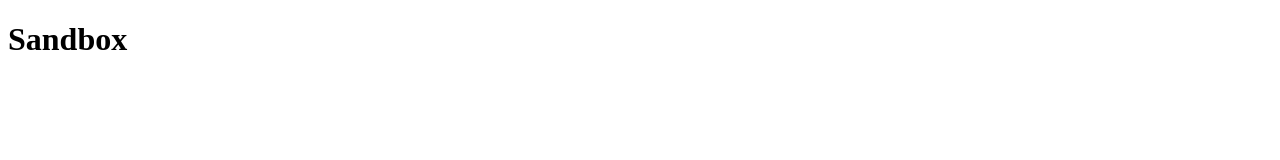
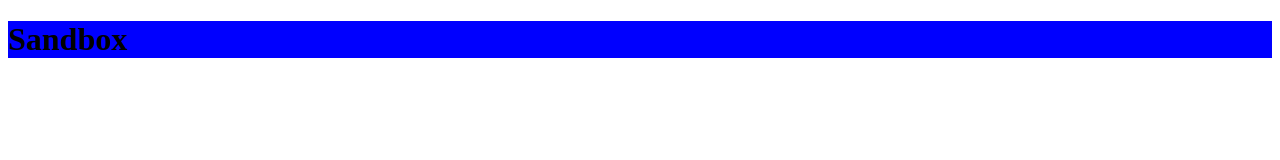
Before and after one commit to ejjahra/layout-land, a plain HTML site: page sandbox/index.html in a window 1280 px wide. Drawn offline with Linux system fonts and the light colour scheme.

Commit message:
linking css

```diff
--- /dev/null
+++ b/sandbox/index.css
@@ -0,0 +1,4 @@
+
+h1 {
+    background-color: blue;
+}
--- a/sandbox/index.html
+++ b/sandbox/index.html
@@ -2,6 +2,7 @@
 <html lang="en">
     <head>
         <meta charset="utf-8">
+        <link href="index.css" rel="stylesheet"/>
     </head>
     <body>
         <h1>Sandbox</h1>
```
